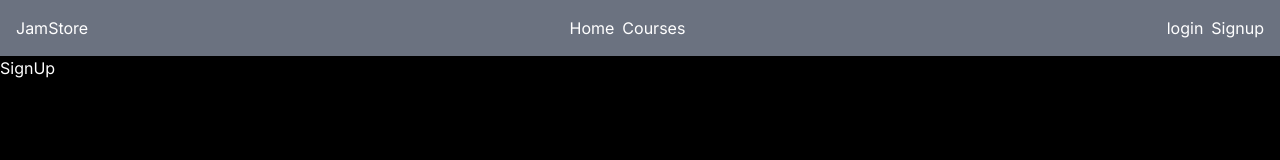
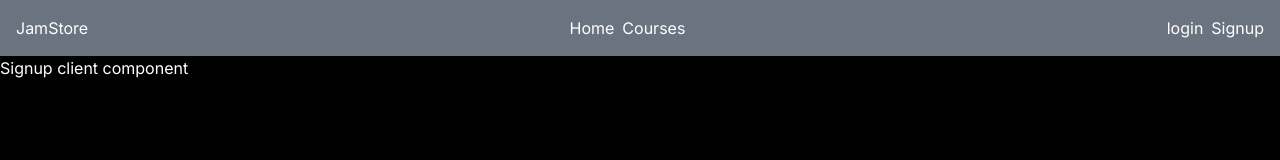
Before and after one commit to Yeshey-Gyatso/course-selling-app, a Next.js app in the folder course-selling-app/: page /signup in a window 1280 px wide. Shown: the top 160 px of the page. Built offline with nearby package versions, Linux system fonts and the light colour scheme.

Commit message:
components updated signup

```diff
--- a/course-selling-app/src/app/signup/page.tsx
+++ b/course-selling-app/src/app/signup/page.tsx
@@ -1,8 +1,13 @@
+
+import SignUp from "./signup"
 import React from 'react'
+export const metadata={
+    title:"Signup:JamStore"
+};
 
 const SignUpPage = () => {
   return (
-    <div>SignUp</div>
+    <SignUp/>
   )
 }
 
--- a/course-selling-app/src/app/signup/signup.jsx
+++ b/course-selling-app/src/app/signup/signup.jsx
@@ -0,0 +1,10 @@
+"use client";
+import React from 'react'
+
+const SignUp = () => {
+  return (
+    <div>Signup client component</div>
+  )
+}
+
+export default SignUp;
```
